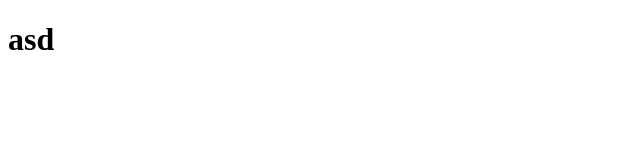
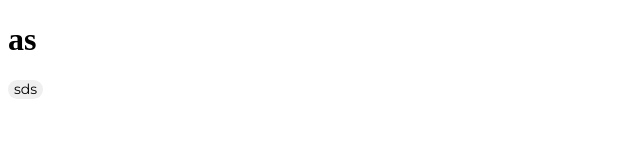
Before and after one commit to ITSUKEN-WORK/itsuken, a React app in the folder cite/: page / in a window 1280 px wide. Shown: the full height of the page, 0-640 px from the left. Built offline with nearby package versions, Linux system fonts and the light colour scheme.

Commit message:
feat: add function and style for button

```diff
--- a/cite/public/index.html
+++ b/cite/public/index.html
@@ -5,6 +5,9 @@
     <link rel="icon" href="%PUBLIC_URL%/favicon.ico" />
     <meta name="viewport" content="width=device-width, initial-scale=1" />
     <meta name="theme-color" content="#000000" />
+    <link rel="preconnect" href="https://fonts.googleapis.com">
+    <link rel="preconnect" href="https://fonts.gstatic.com" crossorigin>
+    <link href="https://fonts.googleapis.com/css2?family=Montserrat:ital,wght@0,100..900;1,100..900&display=swap" rel="stylesheet">
     <meta
       name="description"
       content="Web site created using create-react-app"
--- /dev/null
+++ b/cite/src/components/base/button/Button.js
@@ -0,0 +1,9 @@
+import React from 'react';
+import './button.css';
+
+// eslint-disable-next-line react/prop-types
+function Button({ children }) {
+  return (<button className="button" type="button">{children}</button>);
+}
+
+export default Button;
--- /dev/null
+++ b/cite/src/components/base/button/button.css
@@ -0,0 +1,10 @@
+.button{
+    border: 1px;
+    border-radius: 16px;
+    font-family: Montserrat;
+    font-size: 14px;
+    font-weight: 400;
+    line-height: 17px;
+    letter-spacing: 0em;
+    text-align: left;
+}
--- a/cite/src/index.js
+++ b/cite/src/index.js
@@ -1,9 +1,11 @@
 import React from 'react';
 import ReactDOM from 'react-dom/client';
+import Button from './components/base/button/Button';
 
 const root = ReactDOM.createRoot(document.getElementById('root'));
 root.render(
   <React.StrictMode>
-    <h1>asd</h1>
+    <h1>as</h1>
+    <Button size="lg">sds</Button>
   </React.StrictMode>,
 );
```
